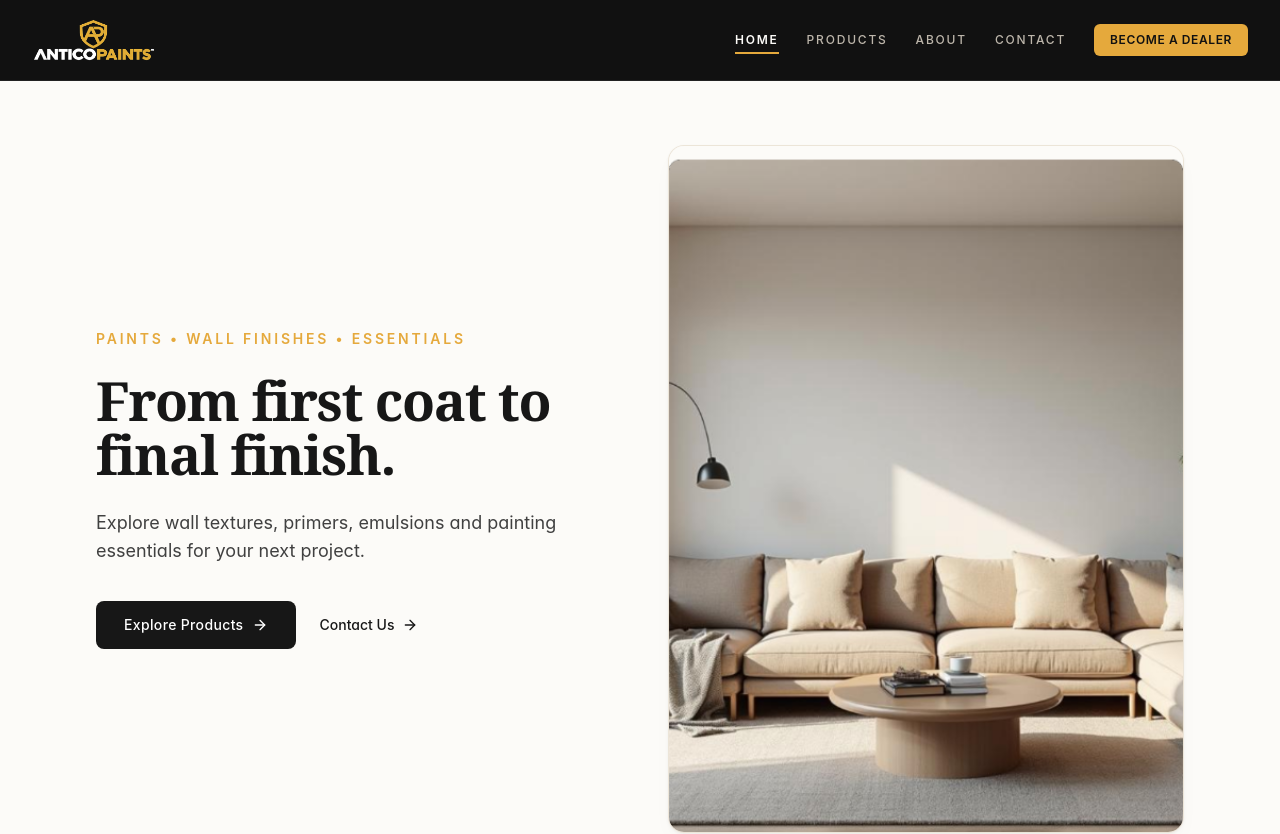
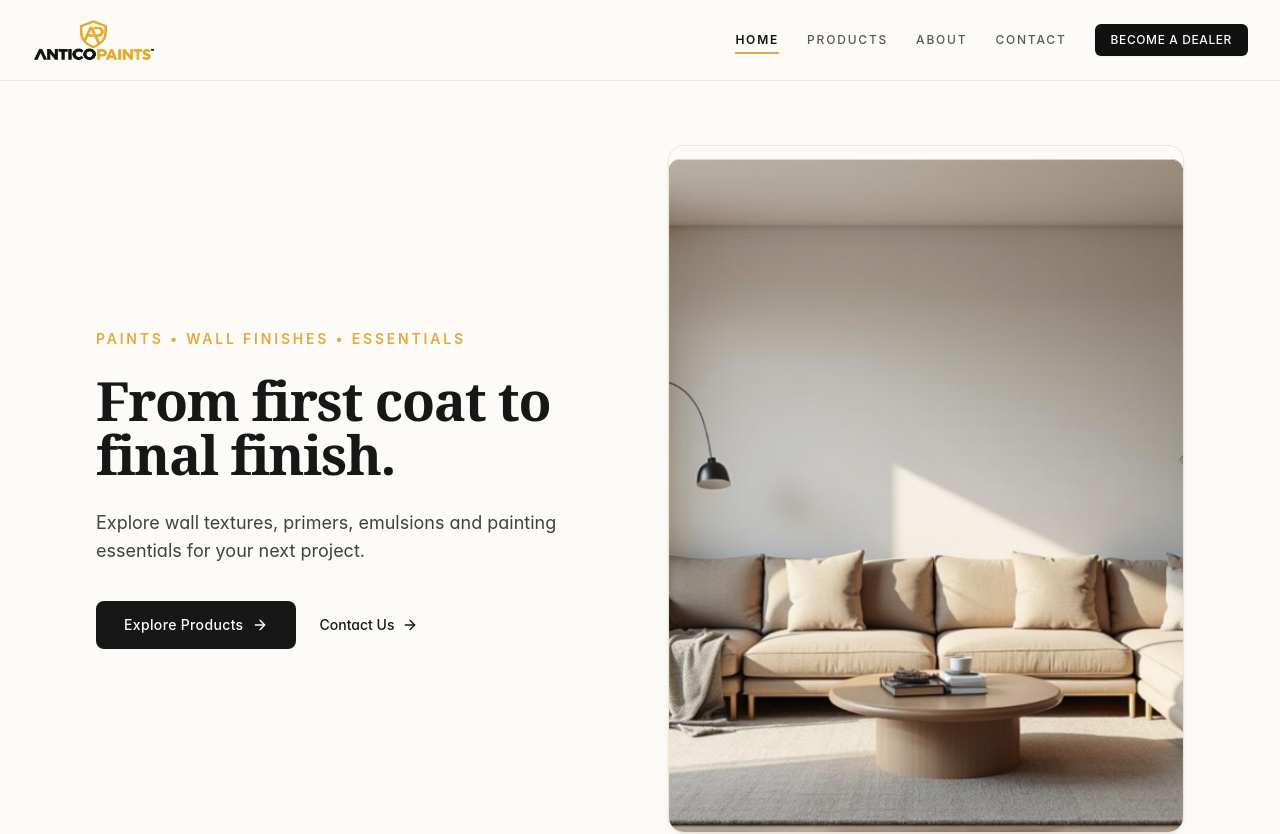
Before and after one commit to Pranshu012/AnticoPaints, a Next.js app: page / in a window 1280 px wide. Shown: the top 834 px of the page. Built offline with nearby package versions, Linux system fonts and the light colour scheme.

Commit message:
Revert header to original light off-white design

```diff
--- a/src/app/layout.tsx
+++ b/src/app/layout.tsx
@@ -5,7 +5,7 @@ import { Footer } from "@/components/layout/Footer";
 import { companyData } from "@/data/company";
 
 export const viewport: Viewport = {
-  themeColor: "#111111",
+  themeColor: "#FCFBF8",
   colorScheme: "light",
   width: "device-width",
   initialScale: 1,
--- a/src/components/layout/Header.tsx
+++ b/src/components/layout/Header.tsx
@@ -34,20 +34,20 @@ export function Header() {
     <header
       className={`sticky top-0 z-50 transition-all duration-200 ${
         isScrolled
-          ? "bg-brand-black/95 backdrop-blur-md shadow-md border-b border-brand-charcoal"
-          : "bg-brand-black border-b border-brand-charcoal"
+          ? "bg-brand-offwhite/95 backdrop-blur-md shadow-sm border-b border-brand-beige"
+          : "bg-brand-offwhite border-b border-brand-beige/70"
       }`}
     >
       <div className="max-w-7xl mx-auto px-4 sm:px-6 lg:px-8">
         <div className="flex items-center justify-between h-18 sm:h-20">
-          {/* Official Brand Logo - White & Light Yellow */}
+          {/* Official Brand Logo */}
           <Link
             href="/"
             className="group flex items-center focus-visible:outline-none py-1"
             aria-label="Antico Paints Home"
           >
             <Image
-              src="/images/logo/antico-logo-white.png"
+              src="/images/logo/antico-logo.png"
               alt="Antico Paints"
               width={180}
               height={64}
@@ -75,8 +75,8 @@ export function Header() {
                     href={item.href}
                     className={`text-xs uppercase tracking-luxury font-sans font-medium transition-colors relative py-1.5 ${
                       isActive
-                        ? "text-brand-offwhite font-semibold"
-                        : "text-brand-beige/80 hover:text-brand-gold"
+                        ? "text-brand-black font-semibold"
+                        : "text-brand-black/70 hover:text-brand-gold"
                     }`}
                   >
                     {item.name}
@@ -90,7 +90,7 @@ export function Header() {
 
             <Link
               href="/become-a-dealer/"
-              className="inline-flex items-center justify-center px-4 py-2 bg-brand-gold text-brand-black hover:bg-brand-gold-light hover:text-brand-black text-xs font-sans font-semibold uppercase tracking-wider rounded-md transition-colors shadow-sm"
+              className="inline-flex items-center justify-center px-4 py-2 bg-brand-black text-brand-offwhite hover:bg-brand-gold hover:text-brand-black text-xs font-sans font-medium uppercase tracking-wider rounded-md transition-colors shadow-sm"
             >
               Become a Dealer
             </Link>
@@ -101,7 +101,7 @@ export function Header() {
             <button
               type="button"
               onClick={() => setMobileMenuOpen(!mobileMenuOpen)}
-              className="p-2 text-brand-offwhite hover:text-brand-gold transition-colors focus-visible:outline-none"
+              className="p-2 text-brand-black hover:text-brand-gold transition-colors focus-visible:outline-none"
               aria-expanded={mobileMenuOpen}
               aria-label="Toggle navigation menu"
             >
@@ -117,7 +117,7 @@ export function Header() {
 
       {/* Simple, Clean Mobile Drawer */}
       {mobileMenuOpen && (
-        <div className="md:hidden border-t border-brand-charcoal bg-brand-black px-6 py-6 space-y-4 shadow-xl animate-fadeIn">
+        <div className="md:hidden border-t border-brand-beige bg-brand-offwhite px-6 py-6 space-y-4 shadow-lg animate-fadeIn">
           <nav className="flex flex-col space-y-2" aria-label="Mobile Navigation">
             {NAV_ITEMS.map((item) => {
               const isActive =
@@ -129,10 +129,10 @@ export function Header() {
                 <Link
                   key={item.name}
                   href={item.href}
-                  className={`text-sm tracking-wide font-sans py-2.5 border-b border-brand-charcoal ${
+                  className={`text-sm tracking-wide font-sans py-2.5 border-b border-brand-beige/40 ${
                     isActive
                       ? "text-brand-gold font-semibold"
-                      : "text-brand-beige/90 hover:text-brand-gold"
+                      : "text-brand-black hover:text-brand-gold"
                   }`}
                 >
                   {item.name}
@@ -141,10 +141,10 @@ export function Header() {
             })}
           </nav>
 
-          <div className="pt-2 border-t border-brand-charcoal">
+          <div className="pt-2 border-t border-brand-beige/60">
             <Link
               href="/become-a-dealer/"
-              className="w-full inline-flex items-center justify-center px-5 py-3 bg-brand-gold text-brand-black hover:bg-brand-gold-light hover:text-brand-black text-xs font-sans font-semibold uppercase tracking-wider rounded-md transition-colors text-center shadow-sm"
+              className="w-full inline-flex items-center justify-center px-5 py-3 bg-brand-black text-brand-offwhite hover:bg-brand-gold hover:text-brand-black text-xs font-sans font-semibold uppercase tracking-wider rounded-md transition-colors text-center shadow-sm"
             >
               Become a Dealer
             </Link>
```
